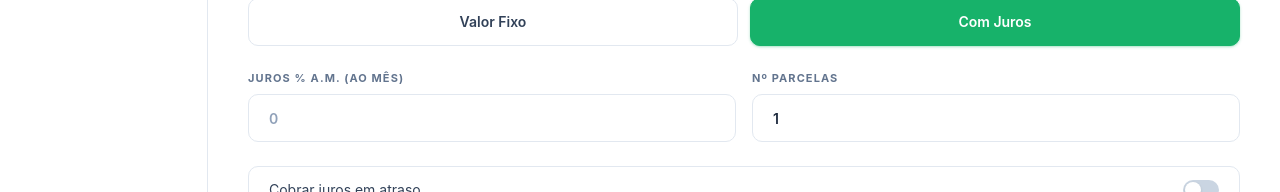
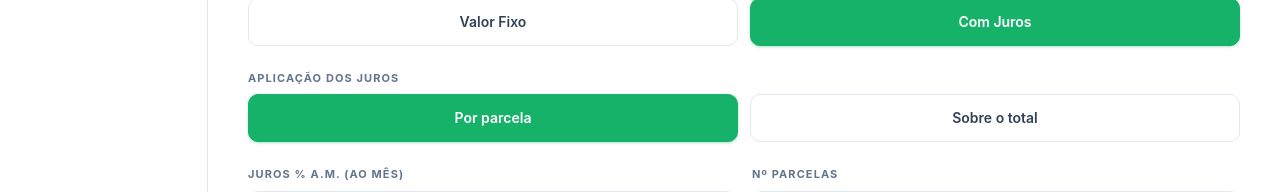
Before and after one commit to lucas457856/Tiru-INVESTI, a React (Vite) app: page /contratos/novo in a window 1280 px wide. Shown: the part 444-636 px from the top of the page. Built offline with nearby package versions, Linux system fonts and the light colour scheme; no server answers; the database is empty; sample sign-in values are in the browser's storage.

Commit message:
novo contrato arrumado

```diff
--- a/src/pages/NovoContrato.jsx
+++ b/src/pages/NovoContrato.jsx
@@ -52,6 +52,15 @@ export default function NovoContrato() {
   const [parcelas, setParcelas] = useState("1");
   const [juros, setJuros] = useState("");
   const [tipoEmprestimo, setTipoEmprestimo] = useState("Com Juros");
+  // tipoJuros define COMO os juros são aplicados:
+  //   "parcela" → juros cobrado em CADA parcela (sem dividir por N)
+  //               Ex: 500/35%/2 → 250+175 = R$ 425,00; total R$ 850; lucro R$ 350.
+  //   "total"   → juros aplicado UMA ÚNICA VEZ sobre o valor emprestado,
+  //               dividido entre as parcelas.
+  //               Ex: 500/35%/2 → 250+87,50 = R$ 337,50; total R$ 675; lucro R$ 175.
+  // Default: "parcela" (preserva UX dos contratos novos). Contratos antigos
+  // sem `tipoJuros` no Firestore caem no fallback do helper de cálculo.
+  const [tipoJuros, setTipoJuros] = useState("parcela");
   const [frequencia, setFrequencia] = useState("Mensal");
   // Data da primeira parcela: preenche com a data de HOJE (local) ao abrir a tela.
   // Formato YYYY-MM-DD, compatível com <input type="date">.
@@ -172,6 +181,13 @@ export default function NovoContrato() {
         }
         // "Com Juros" se houver juros > 0, senão "Sem Juros"
         setTipoEmprestimo(Number(c.juros) > 0 ? "Com Juros" : "Sem Juros");
+        // tipoJuros só faz sentido quando há juros. Default = "parcela" para
+        // contratos novos. Contratos antigos sem o campo preservam o estado
+        // inicial ("parcela") na UI, mas o cálculo no Firestore respeita o
+        // fallback do helper.
+        if (c.tipoJuros === "total" || c.tipoJuros === "parcela") {
+          setTipoJuros(c.tipoJuros);
+        }
         if (c.frequencia) {
           setFrequencia(c.frequencia);
         }
@@ -254,19 +270,44 @@ export default function NovoContrato() {
   const jurosNumero = parseFloat(juros.replace(",", ".")) || 0;
   const parcelasNumero = parseInt(parcelas, 10) || 0;
 
-  // Resumo calculado dinamicamente
-  // REGRA DO SISTEMA (com juros):
-  //   juros       = valorEmprestado × (taxa / 100)        [APLICADO UMA ÚNICA VEZ]
-  //   totalReceber = valorEmprestado + juros
-  //   valorParcela = totalReceber / numeroParcelas
-  //   lucro       = totalReceber - valorEmprestado
+  // Resumo calculado dinamicamente.
+  // REGRAS DO SISTEMA (com juros):
+  //   - tipoJuros === "total" ("Sobre o total"):
+  //       juros       = valorEmprestado × (taxa / 100)        [UMA ÚNICA VEZ]
+  //       totalReceber = valorEmprestado + juros
+  //       valorParcela = totalReceber / numeroParcelas
+  //       lucro       = totalReceber - valorEmprestado
+  //       Ex: 500/35%/2 → 337,50 / 675,00 / 175,00.
+  //   - tipoJuros === "parcela" (default — "Por parcela"):
+  //       principalPorParcela = valorEmprestado / numeroParcelas
+  //       jurosPorParcela     = valorEmprestado × (taxa / 100)   [EM CADA PARCELA]
+  //       valorParcela        = principalPorParcela + jurosPorParcela
+  //       totalReceber        = valorParcela × numeroParcelas
+  //       lucro               = totalReceber - valorEmprestado
+  //       Ex: 500/35%/2 → 425,00 / 850,00 / 350,00.
   // A frequência (Semanal, Mensal, etc.) controla apenas DATAS, não o total.
   // Para "Sem Juros": valorParcela = valorEmprestado / numeroParcelas.
   const resumo = useMemo(() => {
     const totalParcelas = Math.max(parcelasNumero, 1);
-    const jurosTotal = tipoEmprestimo === "Com Juros"
-      ? Math.round(valorNumero * (jurosNumero / 100) * 100) / 100
+
+    // "Sem Juros": parcela = principal ÷ N, sem juros.
+    if (tipoEmprestimo !== "Com Juros") {
+      const valorParcela = totalParcelas > 0
+        ? Math.round((valorNumero / totalParcelas) * 100) / 100
         : 0;
+      return {
+        valorParcela,
+        totalReceber: valorNumero,
+        jurosTotal: 0,
+        lucro: 0,
+        valorOriginal: valorNumero,
+      };
+    }
+
+    // "Sobre o total": juros aplicado uma vez sobre o valor original,
+    // dividido entre as parcelas.
+    if (tipoJuros === "total") {
+      const jurosTotal = Math.round(valorNumero * (jurosNumero / 100) * 100) / 100;
       const totalReceber = Math.round((valorNumero + jurosTotal) * 100) / 100;
       const valorParcela = totalParcelas > 0
         ? Math.round((totalReceber / totalParcelas) * 100) / 100
@@ -278,7 +319,22 @@ export default function NovoContrato() {
         lucro: jurosTotal,
         valorOriginal: valorNumero,
       };
-  }, [valorNumero, jurosNumero, parcelasNumero, tipoEmprestimo]);
+    }
+
+    // "Por parcela" (default): juros cobrado em CADA parcela.
+    const principalPorParcela = valorNumero / totalParcelas;
+    const jurosPorParcelaValor = valorNumero * (jurosNumero / 100);
+    const valorParcela = Math.round((principalPorParcela + jurosPorParcelaValor) * 100) / 100;
+    const totalReceber = Math.round(valorParcela * totalParcelas * 100) / 100;
+    const lucro = Math.round((totalReceber - valorNumero) * 100) / 100;
+    return {
+      valorParcela,
+      totalReceber,
+      jurosTotal: lucro,
+      lucro,
+      valorOriginal: valorNumero,
+    };
+  }, [valorNumero, jurosNumero, parcelasNumero, tipoEmprestimo, tipoJuros]);
 
   function formatarMoedaExibicao(v) {
     return v.toLocaleString("pt-BR", { style: "currency", currency: "BRL" });
@@ -328,6 +384,9 @@ export default function NovoContrato() {
           totalReceber: resumo.totalReceber,
           // juros: zera em modo "Sem Juros" para refletir a escolha do usuário
           juros: tipoEmprestimo === "Com Juros" ? jurosNumero : 0,
+          // tipoJuros só é persistido quando há juros. "parcela" ou "total".
+          // Quando "Sem Juros", grava null para deixar explícito que não se aplica.
+          tipoJuros: tipoEmprestimo === "Com Juros" ? tipoJuros : null,
           numeroParcelas: parcelasNumero,
           // Juros em atraso
           cobrarJurosAtraso: jurosAtraso ? true : false,
@@ -360,6 +419,9 @@ export default function NovoContrato() {
         saldoPrincipal: valorNumero,    // R$ original menos abatimentos
         tipoEmprestimo,
         juros: tipoEmprestimo === "Com Juros" ? jurosNumero : 0,
+        // tipoJuros só é persistido quando há juros. "parcela" ou "total".
+        // Quando "Sem Juros", grava null para deixar explícito que não se aplica.
+        tipoJuros: tipoEmprestimo === "Com Juros" ? tipoJuros : null,
         numeroParcelas: parcelasNumero,
         // Juros em atraso
         cobrarJurosAtraso: jurosAtraso ? true : false,
@@ -730,10 +792,43 @@ export default function NovoContrato() {
               </div>
             </div>
 
+            {/* Aplicação dos juros (só visível quando "Com Juros") */}
+            {tipoEmprestimo === "Com Juros" && (
+              <div>
+                <label className={classeLabel}>Aplicação dos juros</label>
+                <div className="mt-2 grid grid-cols-2 gap-3">
+                  <button
+                    type="button"
+                    onClick={() => setTipoJuros("parcela")}
+                    className={
+                      tipoJuros === "parcela"
+                        ? classeBotaoSegmentoAtivo
+                        : classeBotaoSegmentoInativo
+                    }
+                  >
+                    Por parcela
+                  </button>
+                  <button
+                    type="button"
+                    onClick={() => setTipoJuros("total")}
+                    className={
+                      tipoJuros === "total"
+                        ? classeBotaoSegmentoAtivo
+                        : classeBotaoSegmentoInativo
+                    }
+                  >
+                    Sobre o total
+                  </button>
+                </div>
+              </div>
+            )}
+
             {/* Juros % a.m. + Nº Parcelas (2 colunas) */}
             <div className="grid grid-cols-1 sm:grid-cols-2 gap-4">
               <div>
-                <label className={classeLabel}>Juros % a.m. (ao mês)</label>
+                <label className={classeLabel}>
+                  {tipoJuros === "total" ? "Juros % (total do contrato)" : "Juros % a.m. (ao mês)"}
+                </label>
                 <input
                   type="text"
                   placeholder="0"
--- a/src/utils/parcelasUtil.js
+++ b/src/utils/parcelasUtil.js
@@ -60,7 +60,7 @@ export function totalAbatimentos(abatimentos) {
 // Fração de juros por parcela (em decimal sobre o principal base), ajustada
 // pela periodicidade do contrato.
 //
-// REGRA POR PERIODICIDADE:
+// REGRA POR PERIODICIDADE (contratos ANTIGOS — sem campo `tipoJuros`):
 // - Mensal: `juros` é taxa AO MÊS. Aplica-se diretamente sobre o principal
 //   base, SEM dividir por `numeroParcelas`. Ex: 500/35%/2x → 0,35 (35% a.m.),
 //   juros por parcela = 500 × 0,35 = 175. Valor = 250 + 175 = 425.
@@ -69,9 +69,33 @@ export function totalAbatimentos(abatimentos) {
 //   por parcela. Ex: 1700/35%/6x → 0,35/6 ≈ 0,0583, juros por parcela =
 //   1700 × 0,35 / 6 = 99,17. Valor = 283,33 + 99,17 = 382,50. Este é o
 //   comportamento já validado para contratos semanais.
+//
+// REGRA NOVA (contratos NOVOS — campo `tipoJuros` EXPLICITAMENTE definido):
+// - `tipoJuros === "parcela"`: juros cobrado em CADA parcela. A fração é
+//   `juros/100`, independente da frequência. Ex: 500/35%/2x → 0,35, juros
+//   por parcela = 500 × 0,35 = 175, valor da parcela = 250 + 175 = 425.
+// - `tipoJuros === "total"`: juros aplicado UMA ÚNICA VEZ sobre o valor
+//   emprestado, dividido entre as parcelas. A fração é `(juros/100) / N`.
+//   Ex: 500/35%/2x → 0,35/2 = 0,175, juros por parcela = 500 × 0,175 = 87,50,
+//   valor da parcela = 250 + 87,50 = 337,50. Total = 675, lucro = 175.
+//
+// Contratos sem `tipoJuros` preservam EXATAMENTE o comportamento histórico
+// (inclusive para Semanal/Diária/Quinzenal).
 export function jurosPorParcelaPorFrequencia(contrato) {
   const juros = Number(contrato?.juros) || 0;
   const total = Number(contrato?.numeroParcelas) || 0;
+
+  // Modo novo: campo `tipoJuros` explicitamente definido.
+  if (contrato?.tipoJuros === "parcela") {
+    // Juros cobrado em cada parcela (sem dividir por N).
+    return juros / 100;
+  }
+  if (contrato?.tipoJuros === "total") {
+    // Juros ÷ N — dividido entre as parcelas.
+    return total > 0 ? (juros / 100) / total : 0;
+  }
+
+  // Fallback (contratos antigos sem `tipoJuros`): comportamento original.
   if ((contrato?.frequencia || "") === "Mensal") {
     // 35% a.m. → 0,35 (sem dividir por N)
     return juros / 100;
```
Lines whose indentation alone changed are shown as unchanged.
